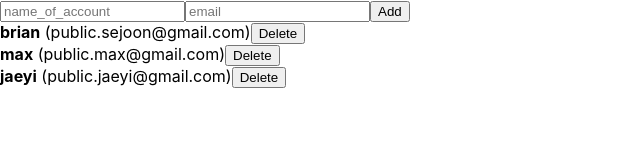
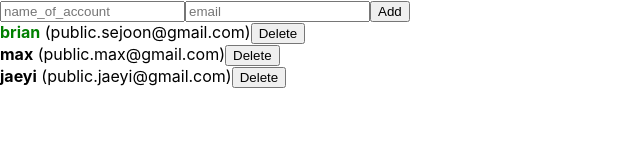
Before and after one commit to sejoonkim/react_tutorial, a React (Create React App) app: page / in a window 1280 px wide. Shown: the top 160 px of the page, without its empty margins (0-640 px from the left). Built offline with nearby package versions, Linux system fonts and the light colour scheme.

Commit message:
modify Array elements: map(), ternary operator

```diff
--- a/src/App.js
+++ b/src/App.js
@@ -27,17 +27,20 @@
     {
         id: 1,
         username: 'brian',
-        email: 'public.sejoon@gmail.com'
+        email: 'public.sejoon@gmail.com',
+        active: true,
     },
     {
         id: 2,
         username: 'max',
-        email: 'public.max@gmail.com'
+        email: 'public.max@gmail.com',
+        active: false,
     },
     {
         id: 3,
         username: 'jaeyi',
-        email: 'public.jaeyi@gmail.com'
+        email: 'public.jaeyi@gmail.com',
+        active: false,
     }
   ]);
 
@@ -67,6 +70,14 @@
     setUsers(users.filter(user => user.id !== id));
   }
 
+  const onToggle = id => {
+    setUsers(users.map(
+      user => user.id === id
+        ? { ...user, active: !user.active } // make a new object, copy original, then adjust
+        : user
+    ));
+  }
+
   return (
     <>
       <CreateUser
@@ -75,7 +86,7 @@
         onChange={onChange}
         onCreate={onCreate}
       />
-      <UserList users={users} onRemove={onRemove}/>
+      <UserList users={users} onRemove={onRemove} onToggle={onToggle}/>
     </>
 
 
--- a/src/UserList.js
+++ b/src/UserList.js
@@ -1,17 +1,26 @@
 import React from 'react';
 
 
-function User({ user, onRemove }) {
-    const { username, email, id } = user;
+function User({ user, onRemove, onToggle }) {
+    const { username, email, id, active } = user;
     return (
         <div>
-            <b>{username}</b> <span>({email})</span>
+            <b style={{
+                color: active ? 'green' : 'black',
+                cursor: 'pointer'
+                }}
+                onClick={() => onToggle(id)}
+            >
+                {username}
+            </b>
+            &nbsp;
+            <span>({email})</span>
             <button onClick={() => onRemove(id)}>Delete</button>
         </div>
     )
 }
 
-function UserList({ users, onRemove }) {
+function UserList({ users, onRemove, onToggle }) {
 
     return (
         <div>
@@ -22,6 +31,7 @@
                             user={user}
                             key={user.id}
                             onRemove={onRemove}
+                            onToggle={onToggle}
                         />
                     )
                 )
```
